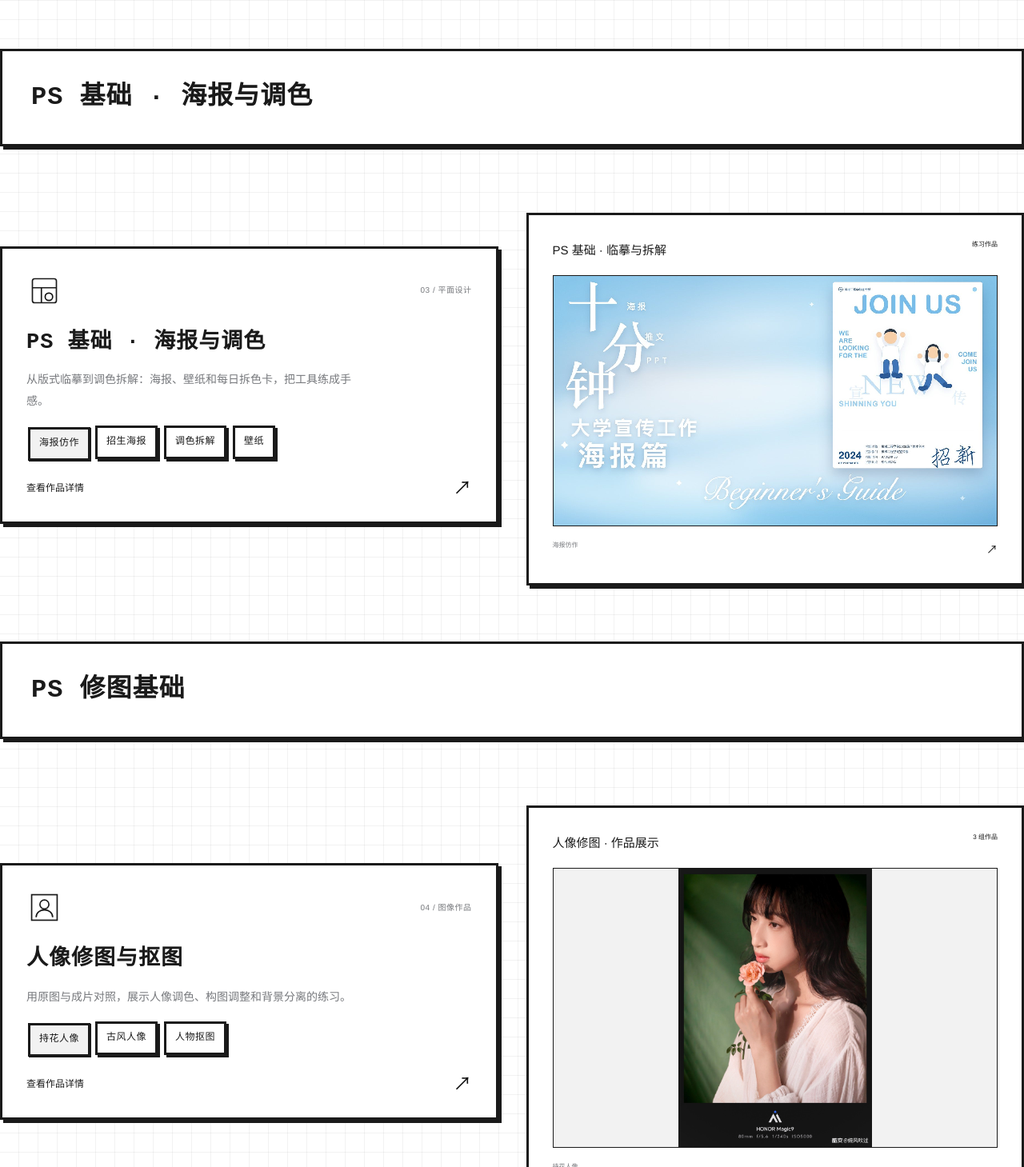
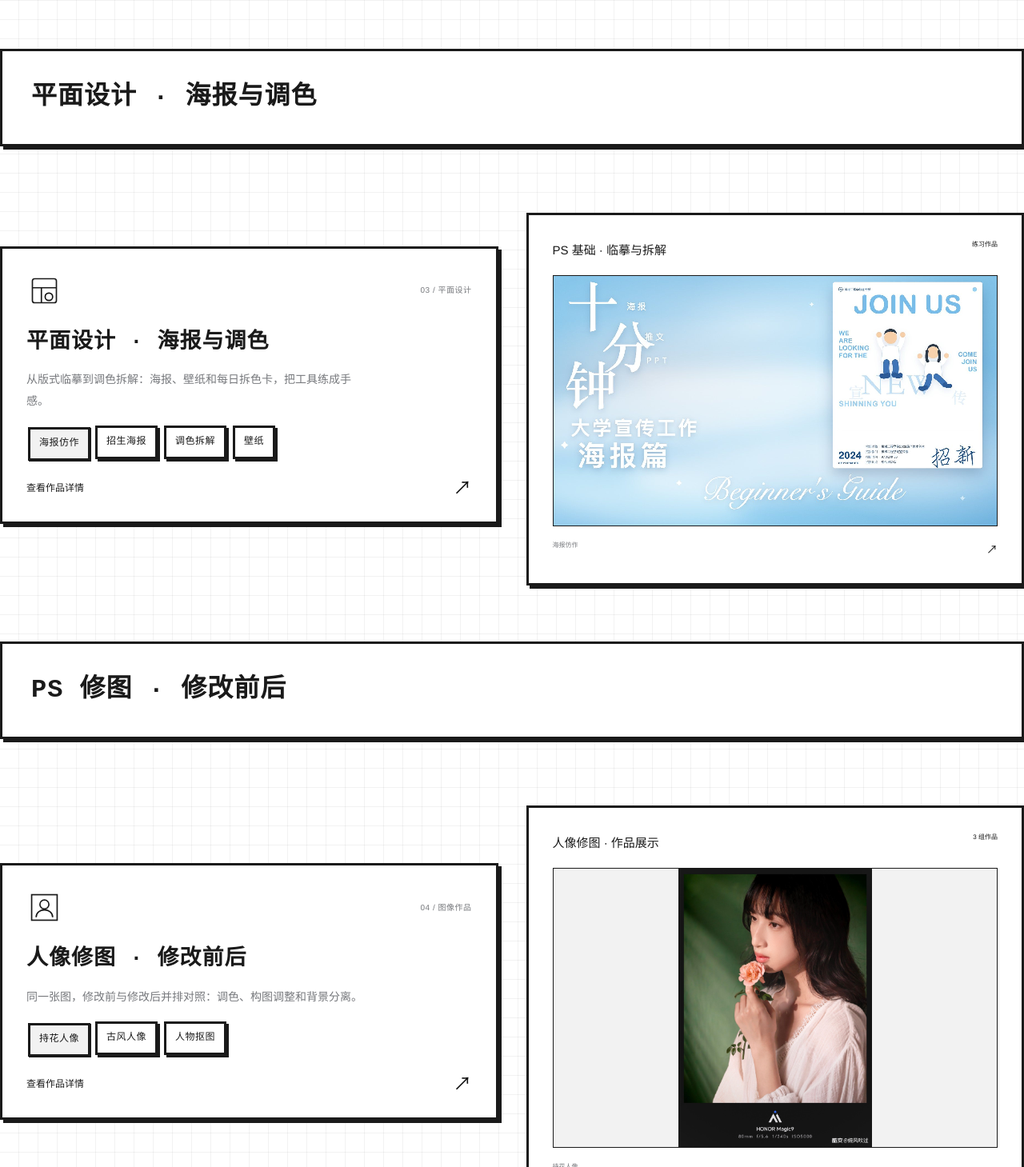
Before and after one commit to shenming020927-cpu/portfolio, a plain HTML site: page index.html in a window 1280 px wide. Shown: the part 2786-4245 px from the top of the page at 80% size. Drawn offline with Linux system fonts and the light colour scheme.

```diff
--- a/app.js
+++ b/app.js
@@ -51,7 +51,7 @@ function aivideoCase(){return splitCase({
 
 function psbasicCase(){return splitCase({
   eyebrow:'03 / 平面设计',
-  title:'PS 基础 · 海报与调色',
+  title:'平面设计 · 海报与调色',
   desc:'这一组是练手：把别人的版式拆开、把一张图的颜色拆开，再自己拼回去。四件东西分别练排版层级、撞色与抠图、调色判断和长图配色。点左侧按钮看大图。',
   shots:[
     {src:'assets/ps/poster-ten.jpg',label:'海报仿作',cap:'十分海报 · 蓝白渐变版式临摹',detail:'<p><strong>海报仿作——</strong>临摹一张讲稿封面：左侧把「十分」两个字放大成视觉锚点，右侧留白放招新海报本体，蓝白渐变打底、少量星点提亮。练的是字号层级和主次：一张图里只允许一个东西最大。</p>'},
@@ -63,7 +63,7 @@ function psbasicCase(){return splitCase({
 });}
 function portraitsCase(){
  const works=[['flower','持花人像','调色与修图'],['dress','古风人像','构图与调色'],['cutout','人物抠图','背景分离与纯色背景成片']];
- return `<div class="dialog-content portrait-details"><div class="eyebrow">03 / 图像作品</div><h2 id="dialog-title">人像修图与抠图</h2><p class="description">三组个人练习，保留原图与成片对照。点击照片可在新窗口查看大图。</p>${works.map(([id,title,note],i)=>`<section class="portrait-section"><h3><span>0${i+1}</span> ${title}</h3><p class="note">${note}</p><div class="portrait-pair">${['before','after'].map((state)=>`<figure><a href="assets/portraits/${id}-${state}${id==='dress'&&state==='after'?'-v2':''}.jpg" target="_blank" rel="noopener" aria-label="查看${title}${state==='before'?'原图':'成片'}大图（新窗口）"><img src="assets/portraits/${id}-${state}${id==='dress'&&state==='after'?'-v2':''}.jpg" alt="${title} · ${state==='before'?'原图':'成片'}" loading="lazy"></a><figcaption>${state==='before'?'原图':'成片'}<span>查看大图 ↗</span></figcaption></figure>`).join('')}</div></section>`).join('')}</div>`;
+ return `<div class="dialog-content portrait-details"><div class="eyebrow">03 / 图像作品</div><h2 id="dialog-title">人像修图 · 修改前后对照</h2><p class="description">三组个人练习，左修改前、右修改后并排对照。点击照片可在新窗口查看大图。</p>${works.map(([id,title,note],i)=>`<section class="portrait-section"><h3><span>0${i+1}</span> ${title}</h3><p class="note">${note}</p><div class="portrait-pair">${['before','after'].map((state)=>`<figure><a href="assets/portraits/${id}-${state}${id==='dress'&&state==='after'?'-v2':''}.jpg" target="_blank" rel="noopener" aria-label="查看${title}${state==='before'?'修改前':'修改后'}大图（新窗口）"><img src="assets/portraits/${id}-${state}${id==='dress'&&state==='after'?'-v2':''}.jpg" alt="${title} · ${state==='before'?'修改前':'修改后'}" loading="lazy"></a><figcaption>${state==='before'?'修改前':'修改后'}<span>查看大图 ↗</span></figcaption></figure>`).join('')}</div></section>`).join('')}</div>`;
 }
 
 /* 作品详情：分栏按钮交互（左=缩略按钮+当前模块说明，右=放大图；两作品统一风格） */
--- a/index.html
+++ b/index.html
@@ -20,10 +20,10 @@
 <div class="project-row single-work"><article class="project-card"><div class="card-top"><svg viewBox="0 0 48 48" fill="none" stroke="currentColor" stroke-width="1.8" aria-hidden="true"><rect x="5" y="10" width="38" height="28" rx="4"/><path d="M5 18h38M5 30h38"/><path class="blue-stroke" d="m21 20 8 5-8 5z"/></svg><span>02 / 视频作品</span></div><h3>招生政策讲解片</h3><p class="card-sub">把招生政策原文，拍成家长听得懂、学生点得动的讲解片。</p><div class="work-tabs"><button type="button" class="work-tab is-active" data-cover="site/assets/eligibility-poster.jpg" data-cap="像素风讲解片 · 成片封面">成片封面</button><button type="button" class="work-tab" data-cover="assets/policy-frame1.jpg" data-cap="虚拟人物设定 · 小书">人物设定</button><button type="button" class="work-tab" data-cover="assets/policy-frame2.jpg" data-cap="分镜脚本 · 按身份拆 9 章">分镜脚本</button><button type="button" class="work-tab" data-cover="assets/policy-frame3.jpg" data-cap="视频生成 · 像素风成片">视频生成</button></div><button class="project-link" data-project="policy" aria-label="查看政策解读视频">查看作品详情 <span>↗</span></button></article><button class="project-visual sheet-visual" data-project="policy" aria-label="播放政策解读像素视频"><div class="sheet-heading"><span>专升本怎么报名</span><small>3 分 20 秒</small></div><img class="protected-cover" src="site/assets/eligibility-poster.jpg" alt="政策解读像素视频封面"><div class="visual-caption">点开看完整讲解片<span>↗</span></div></button></div>
 
 </section>
-<div class="section-statement"><h2>PS 基础 · 海报与调色</h2></div>
-<div class="project-row single-work"><article class="project-card"><div class="card-top"><svg viewBox="0 0 48 48" fill="none" stroke="currentColor" stroke-width="1.8" aria-hidden="true"><rect x="8" y="8" width="32" height="32" rx="3"/><path d="M8 20h32M20 20v20"/><circle class="blue-stroke" cx="30" cy="32" r="5"/></svg><span>03 / 平面设计</span></div><h3>PS 基础 · 海报与调色</h3><p class="card-sub">从版式临摹到调色拆解：海报、壁纸和每日拆色卡，把工具练成手感。</p><div class="work-tabs"><button type="button" class="work-tab is-active" data-cover="assets/ps/poster-ten.jpg" data-cap="十分海报 · 蓝白渐变版式临摹">海报仿作</button><button type="button" class="work-tab" data-cover="assets/ps/poster-rebel.jpg" data-cap="招生海报 · 撞色大字报与抠图">招生海报</button><button type="button" class="work-tab" data-cover="assets/ps/color-card.jpg" data-cap="拆色卡 · 主色板与色相一致性">调色拆解</button><button type="button" class="work-tab" data-cover="assets/ps/wallpaper.jpg" data-cap="壁纸 · 长图配色练习">壁纸</button></div><button class="project-link" data-project="psbasic" aria-label="查看 PS 基础练习作品">查看作品详情 <span>↗</span></button></article><button class="project-visual sheet-visual" data-project="psbasic" aria-label="查看海报仿作"><div class="sheet-heading"><span>PS 基础 · 临摹与拆解</span><small>练习作品</small></div><img class="protected-cover" src="assets/ps/poster-ten.jpg" alt="十分海报 · 蓝白渐变版式临摹" loading="lazy"><div class="visual-caption">海报仿作<span>↗</span></div></button></div>
-<div class="section-statement"><h2>PS 修图基础</h2></div>
-<div class="project-row single-work portrait-work"><article class="project-card"><div class="card-top"><svg viewBox="0 0 48 48" fill="none" stroke="currentColor" stroke-width="1.8" aria-hidden="true"><rect x="7" y="7" width="34" height="34"/><circle cx="24" cy="20" r="6"/><path d="M13 37c0-13 22-13 22 0"/></svg><span>04 / 图像作品</span></div><h3>人像修图与抠图</h3><p class="card-sub">用原图与成片对照，展示人像调色、构图调整和背景分离的练习。</p><div class="work-tabs"><button type="button" class="work-tab is-active" data-cover="assets/portraits/flower-after.jpg" data-cap="持花人像 · 调色与修图成片">持花人像</button><button type="button" class="work-tab" data-cover="assets/portraits/dress-after-v2.jpg" data-cap="古风人像 · 构图与调色成片">古风人像</button><button type="button" class="work-tab" data-cover="assets/portraits/cutout-after.jpg" data-cap="人物抠图 · 深色背景成片">人物抠图</button></div><button class="project-link" data-project="portraits" aria-label="查看人像修图前后对比">查看作品详情 <span>↗</span></button></article><button class="project-visual sheet-visual" data-project="portraits" aria-label="查看人像作品原图与成片"><div class="sheet-heading"><span>人像修图 · 作品展示</span><small>3 组作品</small></div><img class="protected-cover" src="assets/portraits/flower-after.jpg" alt="持花人像 · 调色与修图成片" loading="lazy"><div class="visual-caption">持花人像<span>↗</span></div></button></div>
+<div class="section-statement"><h2>平面设计 · 海报与调色</h2></div>
+<div class="project-row single-work"><article class="project-card"><div class="card-top"><svg viewBox="0 0 48 48" fill="none" stroke="currentColor" stroke-width="1.8" aria-hidden="true"><rect x="8" y="8" width="32" height="32" rx="3"/><path d="M8 20h32M20 20v20"/><circle class="blue-stroke" cx="30" cy="32" r="5"/></svg><span>03 / 平面设计</span></div><h3>平面设计 · 海报与调色</h3><p class="card-sub">从版式临摹到调色拆解：海报、壁纸和每日拆色卡，把工具练成手感。</p><div class="work-tabs"><button type="button" class="work-tab is-active" data-cover="assets/ps/poster-ten.jpg" data-cap="十分海报 · 蓝白渐变版式临摹">海报仿作</button><button type="button" class="work-tab" data-cover="assets/ps/poster-rebel.jpg" data-cap="招生海报 · 撞色大字报与抠图">招生海报</button><button type="button" class="work-tab" data-cover="assets/ps/color-card.jpg" data-cap="拆色卡 · 主色板与色相一致性">调色拆解</button><button type="button" class="work-tab" data-cover="assets/ps/wallpaper.jpg" data-cap="壁纸 · 长图配色练习">壁纸</button></div><button class="project-link" data-project="psbasic" aria-label="查看 PS 基础练习作品">查看作品详情 <span>↗</span></button></article><button class="project-visual sheet-visual" data-project="psbasic" aria-label="查看海报仿作"><div class="sheet-heading"><span>PS 基础 · 临摹与拆解</span><small>练习作品</small></div><img class="protected-cover" src="assets/ps/poster-ten.jpg" alt="十分海报 · 蓝白渐变版式临摹" loading="lazy"><div class="visual-caption">海报仿作<span>↗</span></div></button></div>
+<div class="section-statement"><h2>PS 修图 · 修改前后</h2></div>
+<div class="project-row single-work portrait-work"><article class="project-card"><div class="card-top"><svg viewBox="0 0 48 48" fill="none" stroke="currentColor" stroke-width="1.8" aria-hidden="true"><rect x="7" y="7" width="34" height="34"/><circle cx="24" cy="20" r="6"/><path d="M13 37c0-13 22-13 22 0"/></svg><span>04 / 图像作品</span></div><h3>人像修图 · 修改前后</h3><p class="card-sub">同一张图，修改前与修改后并排对照：调色、构图调整和背景分离。</p><div class="work-tabs"><button type="button" class="work-tab is-active" data-cover="assets/portraits/flower-after.jpg" data-cap="持花人像 · 调色与修图成片">持花人像</button><button type="button" class="work-tab" data-cover="assets/portraits/dress-after-v2.jpg" data-cap="古风人像 · 构图与调色成片">古风人像</button><button type="button" class="work-tab" data-cover="assets/portraits/cutout-after.jpg" data-cap="人物抠图 · 深色背景成片">人物抠图</button></div><button class="project-link" data-project="portraits" aria-label="查看人像修图前后对比">查看作品详情 <span>↗</span></button></article><button class="project-visual sheet-visual" data-project="portraits" aria-label="查看人像作品原图与成片"><div class="sheet-heading"><span>人像修图 · 作品展示</span><small>3 组作品</small></div><img class="protected-cover" src="assets/portraits/flower-after.jpg" alt="持花人像 · 调色与修图成片" loading="lazy"><div class="visual-caption">持花人像<span>↗</span></div></button></div>
 
 <div class="section-statement"><h2>AI 短片</h2></div>
 <div class="project-row single-work"><article class="project-card"><div class="card-top"><svg viewBox="0 0 48 48" fill="none" stroke="currentColor" stroke-width="1.8" aria-hidden="true"><rect x="6" y="11" width="26" height="26" rx="3"/><path d="M32 20l10-6v20l-10-6z"/><circle class="blue-stroke" cx="19" cy="24" r="5"/></svg><span>05 / AI 视频</span></div><h3>《下一页》· 图书馆之夜</h3><p class="card-sub">白模预演锁走位、测试帧定光比——把 AI 视频拆成可控的几步。</p><div class="work-tabs"><button type="button" class="work-tab is-active" data-cover="assets/aivideo/cover.jpg" data-cap="封面 · 夜景主场景">封面</button><button type="button" class="work-tab" data-cover="assets/aivideo/previs-2.jpg" data-cap="灰模预演 · 人物与机位">白模预演</button><button type="button" class="work-tab" data-cover="assets/aivideo/render-1.jpg" data-cap="渲染测试 · 墙面与暗部">渲染测试</button></div><button class="project-link" data-project="aivideo" aria-label="查看《下一页》制作过程">查看作品详情 <span>↗</span></button></article><button class="project-visual sheet-visual" data-project="aivideo" aria-label="查看《下一页》白模与测试帧"><div class="sheet-heading"><span>《下一页》· 制作过程</span><small>白模 / 测试帧</small></div><img class="protected-cover" src="assets/aivideo/cover.jpg" alt="《下一页》封面" loading="lazy"><div class="visual-caption">从白模到成片<span>↗</span></div></button></div>
```
